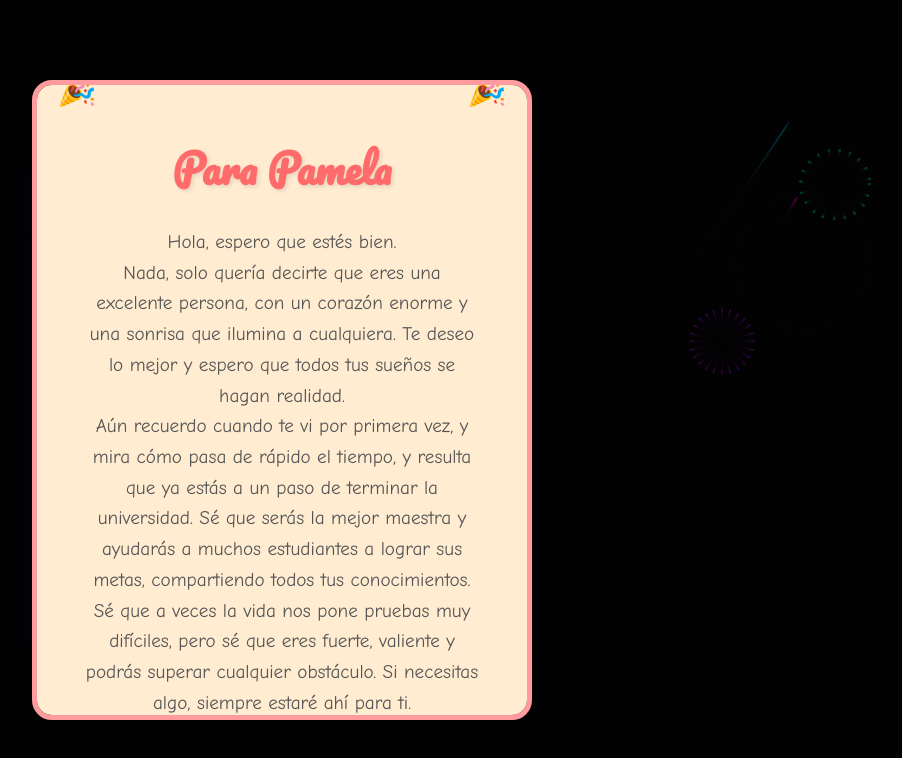
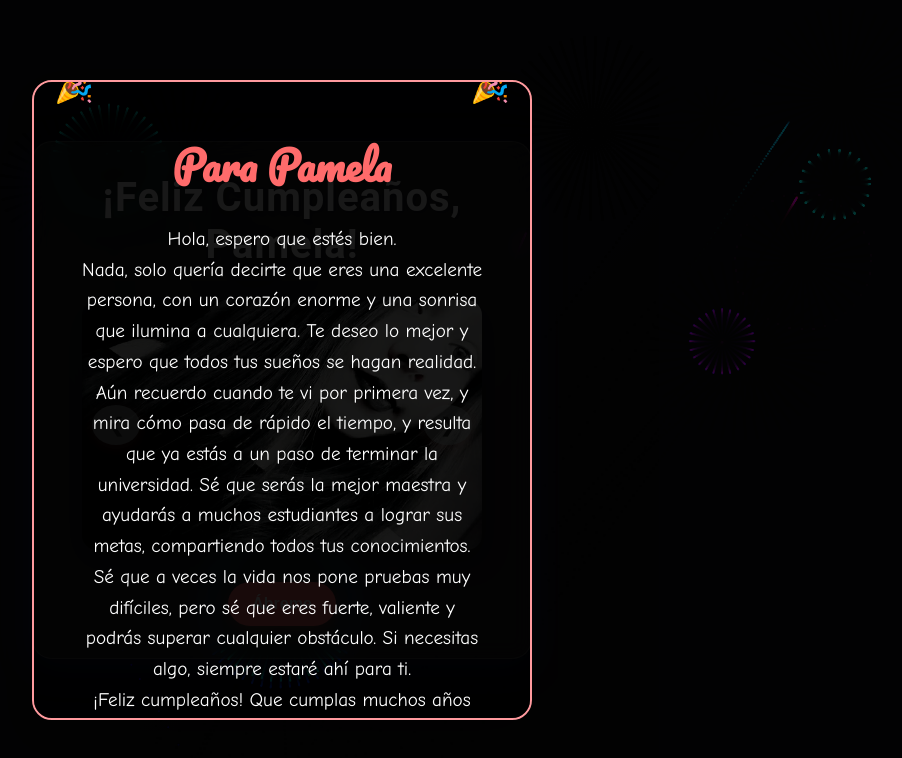
Before and after one commit to droicer/Pamela, a plain HTML site: page index.html in a window 1280 px wide. Both pictures are taken after a click on the button "Ábreme". Shown: the whole page, without its empty margins (358-1260 px from the left). Drawn offline with Linux system fonts and the light colour scheme.

Commit message:
Update styles.css

```diff
--- a/styles.css
+++ b/styles.css
@@ -151,7 +151,7 @@ button:hover {
 }
 
 .modal-content {
-  background-color: #ffecd1;
+  background-color: #00000086;
   color: #333;
   padding: 3rem;
   border-radius: 20px;
@@ -163,7 +163,7 @@ button:hover {
   box-shadow: 0 15px 40px rgba(0, 0, 0, 0.2);
   transform: scale(0.8) rotate(-5deg);
   transition: all 0.5s cubic-bezier(0.175, 0.885, 0.32, 1.275);
-  border: 5px solid #ff9a9e;
+  border: 2px solid #ff9a9e;
   position: relative;
 }
 
@@ -197,7 +197,7 @@ button:hover {
 
 .modal-content p {
   font-size: 1.2rem;
-  color: #555;
+  color: #ffffff;
   font-family: 'Comic Sans MS', cursive;
   margin-bottom: 2rem;
   line-height: 1.6;
```
